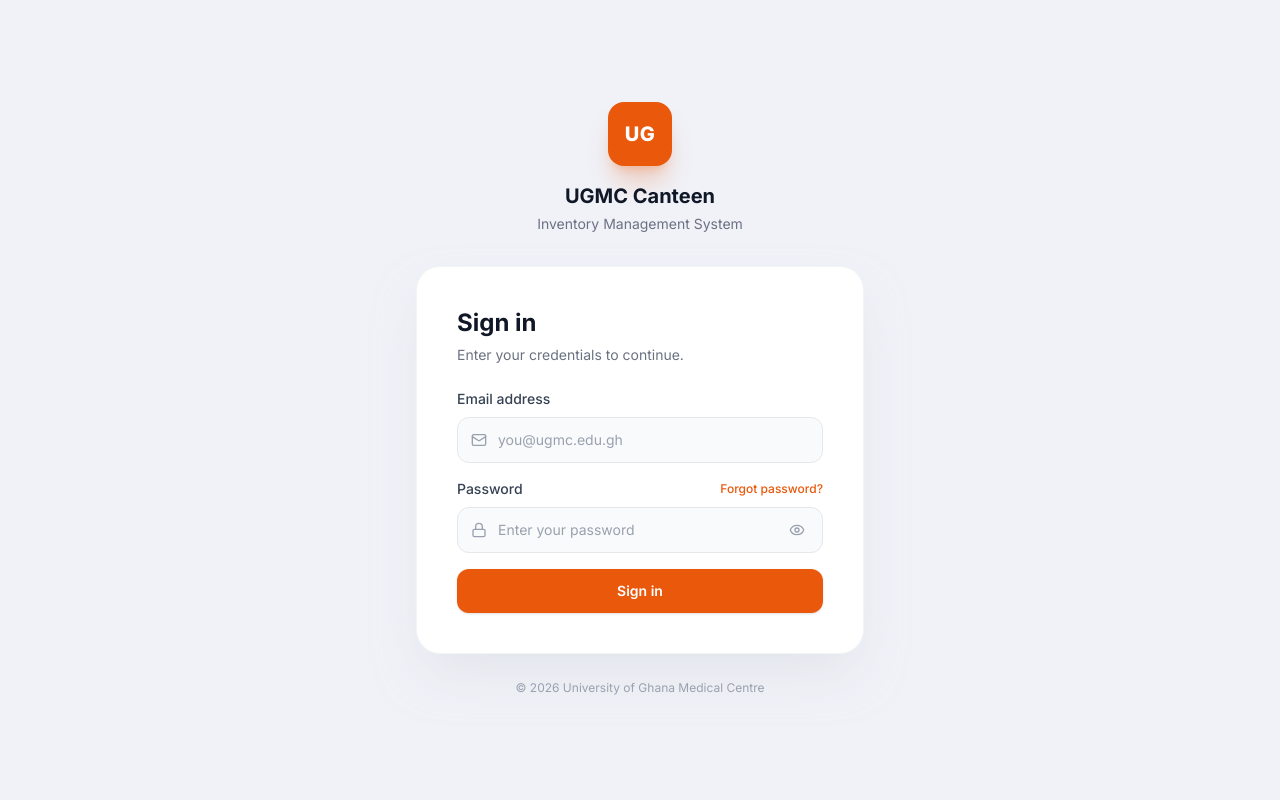
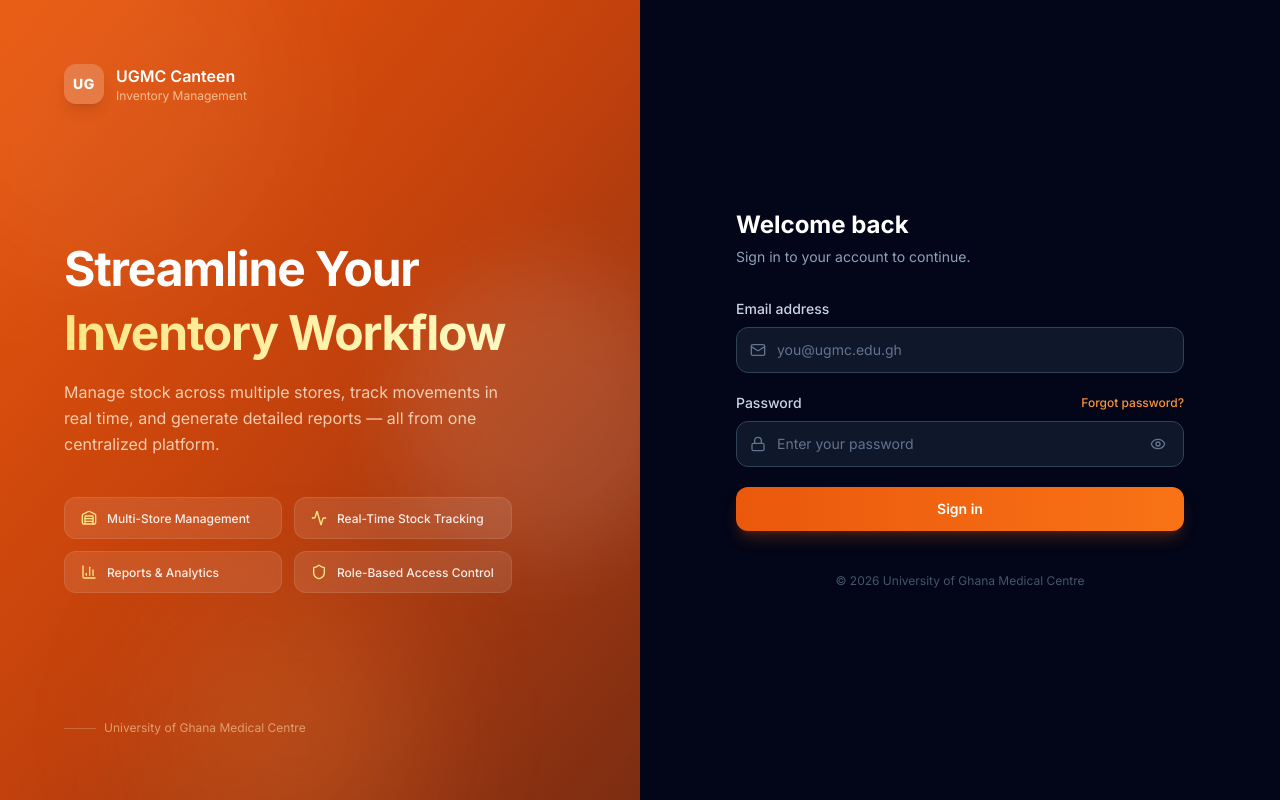
Before and after one commit to Rigelis-Inc/UGMC-Canteen, a React (Vite) app: page /login in a window 1280 px wide. Built offline with nearby package versions, Linux system fonts and the light colour scheme; no server answers.

Commit message:
feat: redesign login page with split layout and dark theme

```diff
--- a/src/pages/auth/LoginPage.jsx
+++ b/src/pages/auth/LoginPage.jsx
@@ -3,7 +3,7 @@
 import { signInWithEmailAndPassword, sendPasswordResetEmail } from "firebase/auth";
 import { auth } from "../../config/firebase";
 import { useAuth } from "../../contexts/AuthContext";
-import { Mail, Lock, AlertCircle, CheckCircle2, Loader2, Eye, EyeOff, ArrowLeft } from "lucide-react";
+import { Mail, Lock, AlertCircle, CheckCircle2, Loader2, Eye, EyeOff, ArrowLeft, Warehouse, Shield, BarChart3, Activity } from "lucide-react";
 
 export default function LoginPage() {
   const { loading: authLoading, currentUser } = useAuth();
@@ -17,13 +17,13 @@
 
   if (authLoading) {
     return (
-      <div className="min-h-screen flex items-center justify-center bg-slate-50">
-        <div className="flex items-center gap-3 rounded-xl border border-slate-200 bg-white px-4 py-3 shadow-sm">
-          <div className="h-4 w-4 animate-spin rounded-full border-2 border-slate-300 border-t-primary-600" />
-          <span className="text-sm font-medium text-slate-600">Loading sign-in...</span>
+      <div className="min-h-screen flex items-center justify-center bg-slate-950">
+        <div className="flex items-center gap-3 rounded-xl border border-slate-800 bg-slate-900 px-4 py-3 shadow-sm">
+          <div className="h-4 w-4 animate-spin rounded-full border-2 border-slate-700 border-t-primary-500" />
+          <span className="text-sm font-medium text-slate-400">Loading sign-in...</span>
         </div>
       </div>
-      );
+    );
   }
 
   if (currentUser) {
@@ -65,64 +65,134 @@
     }
   }
 
+  const features = [
+    { icon: Warehouse, label: "Multi-Store Management" },
+    { icon: Activity, label: "Real-Time Stock Tracking" },
+    { icon: BarChart3, label: "Reports & Analytics" },
+    { icon: Shield, label: "Role-Based Access Control" },
+  ];
+
   return (
-    <div className="min-h-screen flex flex-col items-center justify-center px-4 py-16 bg-[#f0f2f8]">
-      <div className="w-full max-w-md">
+    <div className="min-h-screen flex bg-slate-950">
+      {/* Left Panel - Branding */}
+      <div className="hidden lg:flex lg:w-1/2 relative overflow-hidden bg-gradient-to-br from-primary-600 via-primary-700 to-primary-900">
+        {/* Decorative circles */}
+        <div className="absolute -top-24 -left-24 w-96 h-96 rounded-full bg-white/5 blur-3xl" />
+        <div className="absolute top-1/3 -right-12 w-72 h-72 rounded-full bg-white/10 blur-2xl" />
+        <div className="absolute -bottom-16 left-1/4 w-64 h-64 rounded-full bg-primary-400/20 blur-3xl" />
 
-        {/* Branding above card */}
-        <div className="flex flex-col items-center mb-8">
-          <div className="w-16 h-16 rounded-2xl bg-primary-600 flex items-center justify-center shadow-xl shadow-primary-600/25 mb-4">
-            <span className="text-white font-extrabold text-xl tracking-wide">UG</span>
+        {/* Grid pattern overlay */}
+        <div className="absolute inset-0 opacity-[0.03]" style={{ backgroundImage: "radial-gradient(circle, white 1px, transparent 1px)", backgroundSize: "32px 32px" }} />
+
+        <div className="relative z-10 flex flex-col justify-between p-12 xl:p-16 w-full">
+          {/* Top */}
+          <div>
+            <div className="flex items-center gap-3 mb-2">
+              <div className="w-10 h-10 rounded-xl bg-white/20 backdrop-blur-sm flex items-center justify-center shadow-lg">
+                <span className="text-white font-extrabold text-sm tracking-wider">UG</span>
+              </div>
+              <div>
+                <p className="text-white font-semibold text-base">UGMC Canteen</p>
+                <p className="text-primary-200/80 text-xs">Inventory Management</p>
+              </div>
+            </div>
           </div>
-          <h1 className="text-xl font-bold text-gray-900">UGMC Canteen</h1>
-          <p className="text-sm text-gray-500 mt-1">Inventory Management System</p>
+
+          {/* Center */}
+          <div className="flex-1 flex flex-col justify-center max-w-md">
+            <h1 className="text-4xl xl:text-5xl font-bold text-white leading-tight tracking-tight mb-4">
+              Streamline Your
+              <span className="block mt-1 bg-gradient-to-r from-amber-200 to-yellow-100 bg-clip-text text-transparent">
+                Inventory Workflow
+              </span>
+            </h1>
+            <p className="text-primary-100/80 text-base leading-relaxed mb-10">
+              Manage stock across multiple stores, track movements in real time, and generate detailed reports — all from one centralized platform.
+            </p>
+
+            <div className="grid grid-cols-2 gap-3">
+              {features.map(({ icon: Icon, label }) => (
+                <div key={label} className="flex items-center gap-2.5 bg-white/10 backdrop-blur-sm rounded-xl px-4 py-3 border border-white/10">
+                  <Icon size={16} className="text-amber-200 flex-shrink-0" />
+                  <span className="text-white/90 text-xs font-medium leading-tight">{label}</span>
+                </div>
+              ))}
+            </div>
+          </div>
+
+          {/* Bottom */}
+          <div className="flex items-center gap-2 text-primary-200/60 text-xs">
+            <div className="w-8 h-px bg-white/20" />
+            <span>University of Ghana Medical Centre</span>
+          </div>
+        </div>
+      </div>
+
+      {/* Right Panel - Form */}
+      <div className="flex-1 flex items-center justify-center px-6 py-12 sm:px-12 lg:px-16 xl:px-24 relative">
+        {/* Mobile top branding */}
+        <div className="lg:hidden absolute top-6 left-6 flex items-center gap-2.5">
+          <div className="w-9 h-9 rounded-lg bg-primary-600 flex items-center justify-center shadow-lg shadow-primary-600/30">
+            <span className="text-white font-extrabold text-xs tracking-wider">UG</span>
+          </div>
+          <div>
+            <p className="text-white font-semibold text-sm">UGMC Canteen</p>
+          </div>
         </div>
 
-        {/* Card */}
-        <div className="bg-white rounded-3xl shadow-2xl shadow-gray-300/50 border border-gray-100 p-10">
+        <div className="w-full max-w-md">
           {showReset ? (
-            <div>
+            <div className="animate-fadeIn">
               {resetSent ? (
-                <div className="text-center py-4">
-                  <div className="w-14 h-14 rounded-full bg-green-50 flex items-center justify-center mx-auto mb-4">
-                    <CheckCircle2 size={26} className="text-green-500" />
+                <div className="text-center">
+                  <div className="w-16 h-16 rounded-2xl bg-green-500/10 flex items-center justify-center mx-auto mb-6">
+                    <CheckCircle2 size={32} className="text-green-400" />
                   </div>
-                  <p className="font-semibold text-gray-900 mb-2">Reset link sent</p>
-                  <p className="text-sm text-gray-500 mb-6 leading-relaxed">
+                  <h2 className="text-2xl font-bold text-white mb-2">Reset link sent</h2>
+                  <p className="text-slate-400 text-sm mb-8 leading-relaxed">
                     Check your inbox for the link sent to{" "}
-                    <span className="font-medium text-gray-700">{email}</span>.
+                    <span className="text-white font-medium">{email}</span>.
                   </p>
                   <button
                     onClick={() => { setShowReset(false); setResetSent(false); setError(""); }}
-                    className="w-full py-3 border border-gray-200 rounded-xl text-sm font-medium text-gray-700 hover:bg-gray-50 transition-colors"
+                    className="w-full py-3 border border-slate-700 rounded-xl text-sm font-medium text-slate-300 hover:bg-slate-800 hover:border-slate-600 transition-all"
                   >
                     Back to sign in
                   </button>
                 </div>
               ) : (
                 <>
-                  <div className="mb-6">
-                    <h2 className="text-2xl font-bold text-gray-900">Reset password</h2>
-                    <p className="text-sm text-gray-500 mt-1.5">Enter your email to receive a reset link.</p>
+                  <button
+                    type="button"
+                    onClick={() => { setShowReset(false); setError(""); }}
+                    className="flex items-center gap-1.5 text-sm text-slate-500 hover:text-slate-300 mb-8 transition-colors group"
+                  >
+                    <ArrowLeft size={14} className="group-hover:-translate-x-0.5 transition-transform" />
+                    Back to sign in
+                  </button>
+
+                  <div className="mb-8">
+                    <h2 className="text-2xl font-bold text-white">Reset password</h2>
+                    <p className="text-sm text-slate-400 mt-1.5">Enter your email to receive a reset link.</p>
                   </div>
 
                   {error && (
-                    <div className="mb-5 flex items-start gap-2.5 p-3.5 bg-red-50 border border-red-100 rounded-xl">
-                      <AlertCircle size={15} className="text-red-500 mt-0.5 flex-shrink-0" />
-                      <p className="text-sm text-red-700">{error}</p>
+                    <div className="mb-6 flex items-start gap-2.5 p-3.5 bg-red-500/10 border border-red-500/20 rounded-xl">
+                      <AlertCircle size={15} className="text-red-400 mt-0.5 flex-shrink-0" />
+                      <p className="text-sm text-red-300">{error}</p>
                     </div>
                   )}
 
-                  <form onSubmit={handleReset} className="space-y-4">
+                  <form onSubmit={handleReset} className="space-y-5">
                     <div>
-                      <label className="block text-sm font-medium text-gray-700 mb-2">Email address</label>
+                      <label className="block text-sm font-medium text-slate-300 mb-2">Email address</label>
                       <div className="relative">
-                        <Mail size={16} className="absolute left-3.5 top-1/2 -translate-y-1/2 text-gray-400 pointer-events-none" />
+                        <Mail size={16} className="absolute left-3.5 top-1/2 -translate-y-1/2 text-slate-500 pointer-events-none" />
                         <input
                           type="email"
                           value={email}
                           onChange={(e) => setEmail(e.target.value)}
-                          className="w-full pl-10 pr-4 py-3 border border-gray-200 rounded-xl text-sm bg-gray-50 focus:outline-none focus:bg-white focus:border-primary-500 focus:ring-4 focus:ring-primary-500/10 transition-all placeholder:text-gray-400"
+                          className="w-full pl-10 pr-4 py-3 border border-slate-700 rounded-xl text-sm bg-slate-800/50 text-white focus:outline-none focus:bg-slate-800 focus:border-primary-500 focus:ring-4 focus:ring-primary-500/10 transition-all placeholder:text-slate-500"
                           placeholder="you@ugmc.edu.gh"
                           required
                         />
@@ -130,50 +200,51 @@
                     </div>
                     <button
                       type="submit"
-                      className="w-full bg-primary-600 hover:bg-primary-700 text-white py-3 rounded-xl text-sm font-semibold transition-colors shadow-sm"
+                      className="w-full bg-primary-600 hover:bg-primary-500 text-white py-3 rounded-xl text-sm font-semibold transition-all shadow-lg shadow-primary-600/25 hover:shadow-primary-500/30"
                     >
                       Send reset link
                     </button>
                   </form>
-
-                  <button
-                    type="button"
-                    onClick={() => { setShowReset(false); setError(""); }}
-                    className="mt-4 w-full flex items-center justify-center gap-1.5 text-sm text-gray-500 hover:text-gray-800 transition-colors group"
-                  >
-                    <ArrowLeft size={13} className="group-hover:-translate-x-0.5 transition-transform" />
-                    Back to sign in
-                  </button>
                 </>
               )}
             </div>
           ) : (
-            <div>
-              <div className="mb-6">
-                <h2 className="text-2xl font-bold text-gray-900">Sign in</h2>
-                <p className="text-sm text-gray-500 mt-1.5">Enter your credentials to continue.</p>
+            <div className="animate-fadeIn">
+              {/* Mobile logo */}
+              <div className="lg:hidden flex flex-col items-center mb-10">
+                <div className="w-14 h-14 rounded-2xl bg-gradient-to-br from-primary-500 to-primary-700 flex items-center justify-center shadow-xl shadow-primary-600/30 mb-4">
+                  <span className="text-white font-extrabold text-lg tracking-wide">UG</span>
+                </div>
+                <h1 className="text-xl font-bold text-white">UGMC Canteen</h1>
+                <p className="text-sm text-slate-400 mt-1">Inventory Management System</p>
+              </div>
+
+              {/* Desktop heading */}
+              <div className="hidden lg:block mb-8">
+                <h2 className="text-2xl font-bold text-white">Welcome back</h2>
+                <p className="text-sm text-slate-400 mt-1.5">Sign in to your account to continue.</p>
               </div>
 
               {error && (
-                <div className="mb-5 flex items-start gap-2.5 p-3.5 bg-red-50 border border-red-100 rounded-xl">
-                  <AlertCircle size={15} className="text-red-500 mt-0.5 flex-shrink-0" />
-                  <p className="text-sm text-red-700">{error}</p>
+                <div className="mb-6 flex items-start gap-2.5 p-3.5 bg-red-500/10 border border-red-500/20 rounded-xl animate-fadeIn">
+                  <AlertCircle size={15} className="text-red-400 mt-0.5 flex-shrink-0" />
+                  <p className="text-sm text-red-300">{error}</p>
                 </div>
               )}
 
-              <form onSubmit={handleSubmit} className="space-y-4">
+              <form onSubmit={handleSubmit} className="space-y-5">
                 <div>
-                  <label htmlFor="email" className="block text-sm font-medium text-gray-700 mb-2">
+                  <label htmlFor="email" className="block text-sm font-medium text-slate-300 mb-2">
                     Email address
                   </label>
                   <div className="relative">
-                    <Mail size={16} className="absolute left-3.5 top-1/2 -translate-y-1/2 text-gray-400 pointer-events-none" />
+                    <Mail size={16} className="absolute left-3.5 top-1/2 -translate-y-1/2 text-slate-500 pointer-events-none" />
                     <input
                       id="email"
                       type="email"
                       value={email}
                       onChange={(e) => setEmail(e.target.value)}
-                      className="w-full pl-10 pr-4 py-3 border border-gray-200 rounded-xl text-sm bg-gray-50 focus:outline-none focus:bg-white focus:border-primary-500 focus:ring-4 focus:ring-primary-500/10 transition-all placeholder:text-gray-400"
+                      className="w-full pl-10 pr-4 py-3 border border-slate-700 rounded-xl text-sm bg-slate-800/50 text-white focus:outline-none focus:bg-slate-800 focus:border-primary-500 focus:ring-4 focus:ring-primary-500/10 transition-all placeholder:text-slate-500"
                       placeholder="you@ugmc.edu.gh"
                       autoComplete="email"
                       required
@@ -183,23 +254,23 @@
 
                 <div>
                   <div className="flex items-center justify-between mb-2">
-                    <label htmlFor="password" className="text-sm font-medium text-gray-700">Password</label>
+                    <label htmlFor="password" className="text-sm font-medium text-slate-300">Password</label>
                     <button
                       type="button"
                       onClick={() => { setShowReset(true); setError(""); }}
-                      className="text-xs text-primary-600 hover:text-primary-700 font-medium transition-colors"
+                      className="text-xs text-primary-400 hover:text-primary-300 font-medium transition-colors"
                     >
                       Forgot password?
                     </button>
                   </div>
                   <div className="relative">
-                    <Lock size={16} className="absolute left-3.5 top-1/2 -translate-y-1/2 text-gray-400 pointer-events-none" />
+                    <Lock size={16} className="absolute left-3.5 top-1/2 -translate-y-1/2 text-slate-500 pointer-events-none" />
                     <input
                       id="password"
                       type={showPassword ? "text" : "password"}
                       value={password}
                       onChange={(e) => setPassword(e.target.value)}
-                      className="w-full pl-10 pr-11 py-3 border border-gray-200 rounded-xl text-sm bg-gray-50 focus:outline-none focus:bg-white focus:border-primary-500 focus:ring-4 focus:ring-primary-500/10 transition-all placeholder:text-gray-400"
+                      className="w-full pl-10 pr-11 py-3 border border-slate-700 rounded-xl text-sm bg-slate-800/50 text-white focus:outline-none focus:bg-slate-800 focus:border-primary-500 focus:ring-4 focus:ring-primary-500/10 transition-all placeholder:text-slate-500"
                       placeholder="Enter your password"
                       autoComplete="current-password"
                       required
@@ -207,7 +278,7 @@
                     <button
                       type="button"
                       onClick={() => setShowPassword(!showPassword)}
-                      className="absolute right-3.5 top-1/2 -translate-y-1/2 p-1 text-gray-400 hover:text-gray-600 transition-colors"
+                      className="absolute right-3.5 top-1/2 -translate-y-1/2 p-1 text-slate-500 hover:text-slate-300 transition-colors"
                       tabIndex={-1}
                     >
                       {showPassword ? <EyeOff size={16} /> : <Eye size={16} />}
@@ -218,20 +289,20 @@
                 <button
                   type="submit"
                   disabled={loading}
-                  className="w-full bg-primary-600 hover:bg-primary-700 text-white py-3 rounded-xl text-sm font-semibold transition-colors shadow-sm disabled:opacity-60 disabled:cursor-not-allowed flex items-center justify-center gap-2 mt-2"
+                  className="w-full bg-gradient-to-r from-primary-600 to-primary-500 hover:from-primary-500 hover:to-primary-400 text-white py-3 rounded-xl text-sm font-semibold transition-all shadow-lg shadow-primary-600/25 hover:shadow-primary-500/30 disabled:opacity-50 disabled:cursor-not-allowed flex items-center justify-center gap-2"
                 >
                   {loading ? (
                     <><Loader2 size={15} className="animate-spin" /> Signing in…</>
                   ) : "Sign in"}
                 </button>
               </form>
+
+              <p className="text-center text-xs text-slate-600 mt-10 leading-relaxed">
+                &copy; {new Date().getFullYear()} University of Ghana Medical Centre
+              </p>
             </div>
           )}
         </div>
-
-        <p className="text-center text-xs text-gray-400 mt-6 leading-relaxed">
-          &copy; {new Date().getFullYear()} University of Ghana Medical Centre
-        </p>
       </div>
     </div>
   );
```
